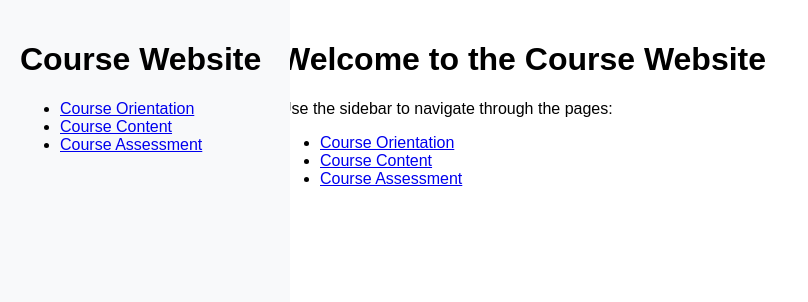
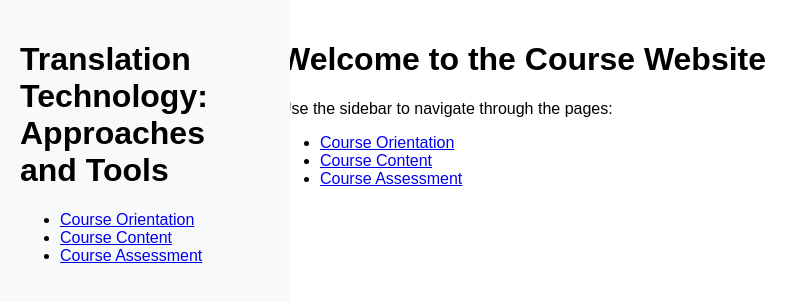
Before and after one commit to nessmadiab/nessmadiab.github.io, a Jekyll site: the page built from index.md, in a window 1280 px wide. Shown: the top 302 px of the page, without its empty margins (0-808 px from the left). Built offline with Jekyll 4.4.1, drawn with Linux system fonts in a browser that asks for light colours.

Commit message:
Update _config.yml

```diff
--- a/_config.yml
+++ b/_config.yml
@@ -1,4 +1,4 @@
-title: "Course Website"
+title: "Translation Technology: Approaches and Tools"
 theme: jekyll-theme-minimal
 markdown: kramdown
 permalink: pretty
```
